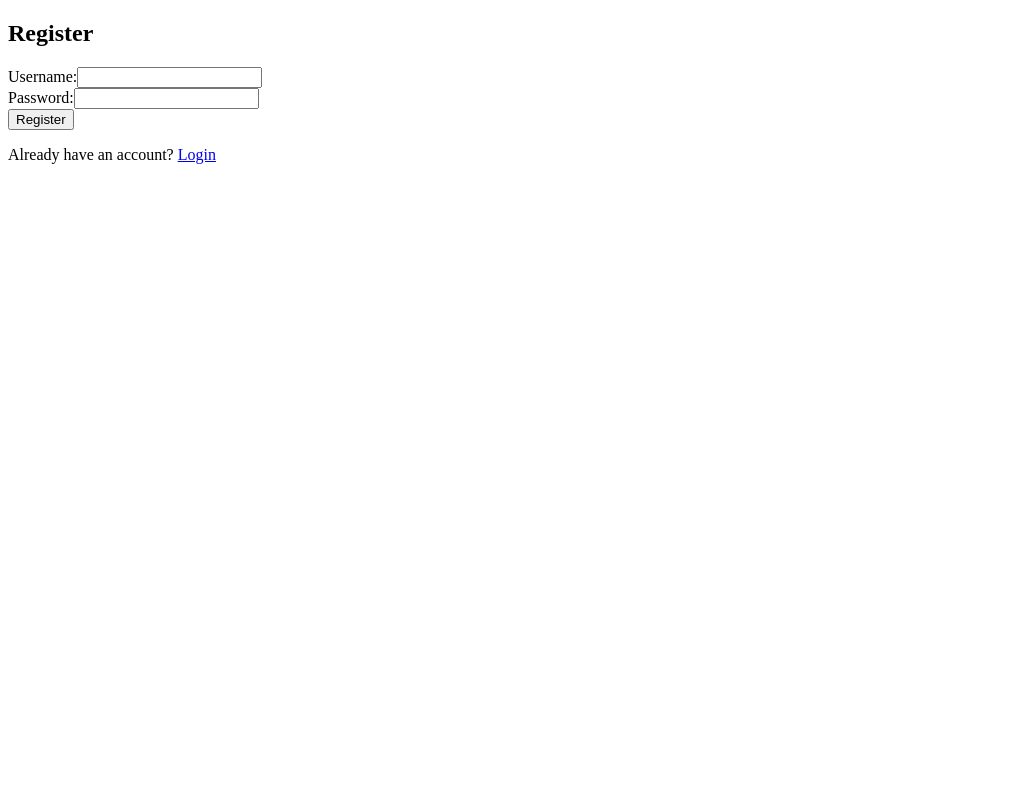
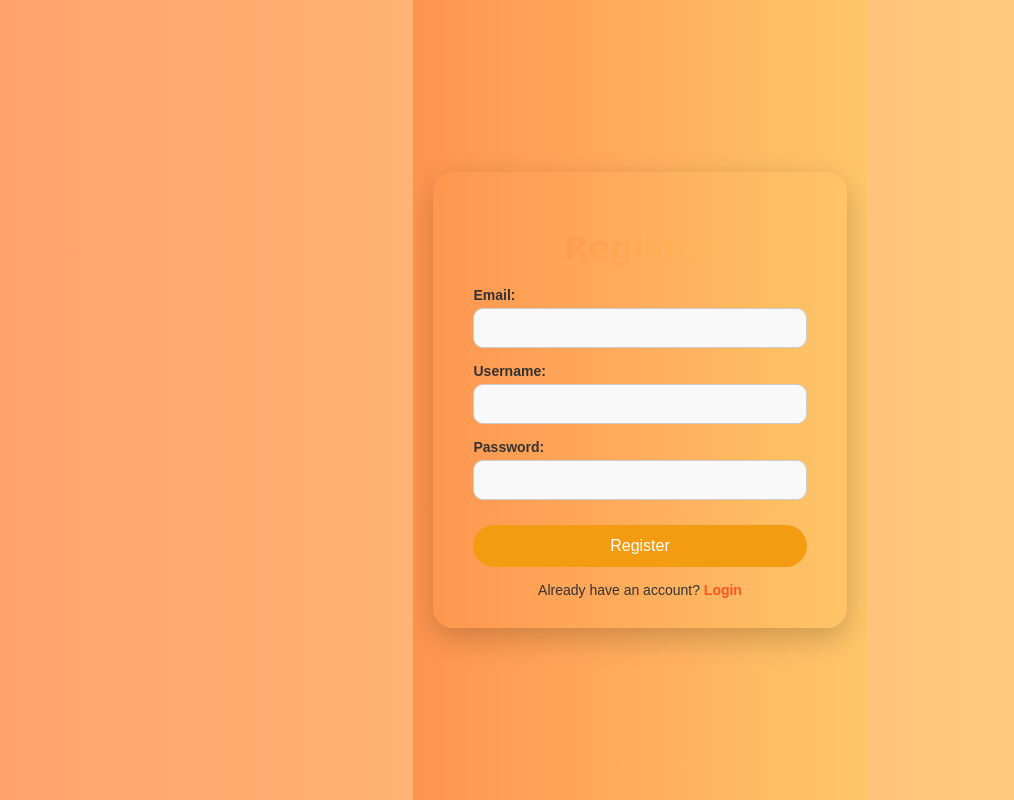
Before and after one commit to Nachiket858/Project-Sentify---Emotion-Detection-and-Activity-Suggestion, a Flask app: page /register in a window 1280 px wide. Shown: the whole page, without its empty margins (0-1014 px from the left). Run offline with Flask 3, Linux system fonts and the light colour scheme; some libraries are stand-ins or nearby versions.

Commit message:
email and style for login and register

```diff
--- a/app.py
+++ b/app.py
@@ -11,8 +11,8 @@ app = Flask(__name__)
 app.secret_key = "your_secret_key"  # Set a secret key for sessions
 
 # Configure MongoDB with Sentify database
-# app.config["MONGO_URI"] = "mongodb://localhost:27017/Sentify"
-app.config["MONGO_URI"] = "mongodb+srv://nachiket:pass123@cluster0.bppyd.mongodb.net/Sentify?retryWrites=true&w=majority"
+app.config["MONGO_URI"] = "mongodb://localhost:27017/Sentify"
+#app.config["MONGO_URI"] = "mongodb+srv://nachiket:pass123@cluster0.bppyd.mongodb.net/Sentify?retryWrites=true&w=majority"
 mongo = PyMongo(app)
 bcrypt = Bcrypt(app)
 
@@ -45,9 +45,10 @@ def register():
     if request.method == "POST":
         username = request.form.get("username")
         password = request.form.get("password")
+        email = request.form.get("email")
 
-        # Check if username already exists
-        existing_user = users.find_one({"username": username})
+        # Check if username and email already exists
+        existing_user = users.find_one({"username": username,'email':email})
 
         if existing_user:
             flash("Username already exists!")
@@ -55,7 +56,7 @@ def register():
 
         # Hash password and save user
         hashed_password = bcrypt.generate_password_hash(password).decode("utf-8")
-        users.insert_one({"username": username, "password": hashed_password})
+        users.insert_one({"username": username, "password": hashed_password,"Email": email})
 
         flash("Registration successful! You can now log in.")
         return redirect(url_for("login"))
--- a/bard.py
+++ b/bard.py
@@ -1,6 +1,6 @@
 import google.generativeai as genai
 
-genai.configure(api_key="api_key_here")
+genai.configure(api_key="you_api_key")
 
 # Function to process DeepFace results and send them to Gemini for activity suggestions
 def suggest_activity(deepface_result):
--- /dev/null
+++ b/static/reg.css
@@ -0,0 +1,214 @@
+/* General Styling */
+body, html {
+    margin: 0;
+    padding: 0;
+    font-family: 'Poppins', sans-serif;
+    background: linear-gradient(90deg, rgba(255, 140, 70, 0.8), rgba(255, 200, 100, 0.8));
+    color: #333;
+    display: flex;
+    justify-content: center;
+    align-items: center;
+    height: 100vh;
+    text-align: center;
+    overflow: hidden;
+}
+
+/* Form Container */
+.form-container {
+    display: flex;
+    justify-content: center;
+    align-items: center;
+    width: 100%;
+    height: 100%;
+    padding: 20px; /* Adds space for blending the gradient on top/bottom */
+
+}
+
+/* Form Styling */
+form {
+   /* General Styling */
+body, html {
+    margin: 0;
+    padding: 0;
+    font-family: 'Poppins', sans-serif;
+    background: linear-gradient(90deg, rgba(255, 140, 70, 0.8), rgba(255, 200, 100, 0.8));
+    color: #333;
+    display: flex;
+    justify-content: center;
+    align-items: center;
+    height: 100vh;
+    text-align: center;
+    overflow: hidden;
+}
+
+/* Form Container */
+.form-container {
+    display: flex;
+    justify-content: center;
+    align-items: center;
+    width: 100%;
+    height: 100%;
+    padding: 20px; /* Adds space for blending the gradient on top/bottom */
+    background: rgba(255, 140, 70, 0.8);
+}
+
+/* Form Styling */
+form {
+    background: linear-gradient(90deg, rgba(255, 140, 70, 0.05), rgba(255, 200, 100, 0.05)); /* Subtle gradient inside the form */
+    padding: 30px 40px;
+    border-radius: 20px;
+    box-shadow: 0 10px 30px rgba(0, 0, 0, 0.2);
+    max-width: 400px;
+    width: 100%;
+    text-align: left;
+    position: relative;
+}
+
+/* Title Styling */
+h2 {
+    font-family: 'Pacifico', cursive;
+    font-size: 32px;
+    color: #ff5722;
+    margin-bottom: 20px;
+    text-align: center;
+    background: linear-gradient(90deg, rgba(255, 140, 70, 1), rgba(255, 200, 100, 1));
+    -webkit-background-clip: text;
+    color: transparent; /* Text gradient for a modern touch */
+}
+
+/* Label and Input Styling */
+label {
+    display: block;
+    font-size: 14px;
+    font-weight: bold;
+    margin-bottom: 5px;
+    color: #333;
+}
+
+input[type="email"],
+input[type="text"],
+input[type="password"] {
+    width: 100%;
+    padding: 10px;
+    font-size: 16px;
+    margin-bottom: 15px;
+    border: 1px solid #ccc;
+    border-radius: 10px;
+    box-sizing: border-box;
+    background-color: #f9f9f9;
+}
+
+/* Button Styling */
+button {
+    background-color: #f39c12;
+    color: white;
+    padding: 12px 20px;
+    font-size: 16px;
+    border: none;
+    border-radius: 30px;
+    cursor: pointer;
+    width: 100%;
+    margin-top: 10px;
+    transition: background-color 0.3s ease;
+}
+
+button:hover {
+    background-color: #e67e22;
+}
+
+/* Link Styling */
+.login-link {
+    font-size: 14px;
+    margin-top: 15px;
+    text-align: center;
+    margin-bottom: 0;
+}
+
+.login-link a {
+    text-decoration: none;
+    color: #ff5722;
+    font-weight: bold;
+}
+
+.login-link a:hover {
+    text-decoration: underline;
+}
+
+    padding: 30px 40px;
+    border-radius: 20px;
+    box-shadow: 0 10px 30px rgba(0, 0, 0, 0.2);
+    max-width: 400px;
+    width: 100%;
+    text-align: left;
+    position: relative;
+}
+
+/* Title Styling */
+h2 {
+    font-family: 'Pacifico', cursive;
+    font-size: 32px;
+    color: #ff5722;
+    margin-bottom: 20px;
+    text-align: center;
+    background: linear-gradient(90deg, rgba(255, 140, 70, 1), rgba(255, 200, 100, 1));
+    -webkit-background-clip: text;
+    color: transparent; /* Text gradient for a modern touch */
+}
+
+/* Label and Input Styling */
+label {
+    display: block;
+    font-size: 14px;
+    font-weight: bold;
+    margin-bottom: 5px;
+    color: #333;
+}
+
+input[type="email"],
+input[type="text"],
+input[type="password"] {
+    width: 100%;
+    padding: 10px;
+    font-size: 16px;
+    margin-bottom: 15px;
+    border: 1px solid #ccc;
+    border-radius: 10px;
+    box-sizing: border-box;
+    background-color: #f9f9f9;
+}
+
+/* Button Styling */
+button {
+    background-color: #f39c12;
+    color: white;
+    padding: 12px 20px;
+    font-size: 16px;
+    border: none;
+    border-radius: 30px;
+    cursor: pointer;
+    width: 100%;
+    margin-top: 10px;
+    transition: background-color 0.3s ease;
+}
+
+button:hover {
+    background-color: #e67e22;
+}
+
+/* Link Styling */
+.login-link {
+    font-size: 14px;
+    margin-top: 15px;
+    text-align: center;
+    margin-bottom: 0;
+}
+
+.login-link a {
+    text-decoration: none;
+    color: #ff5722;
+    font-weight: bold;
+}
+
+.login-link a:hover {
+    text-decoration: underline;
+}
--- a/templates/mode_selection.html
+++ b/templates/mode_selection.html
@@ -24,7 +24,9 @@
             <div class="collapse navbar-collapse justify-content-end" id="navbarNav">
                 <ul class="navbar-nav">
                     <li class="nav-item">
-                        <span class="nav-link">{{ username }}</span>
+                        <span class="nav-link username">{{ username }}
+
+                        </span>
                     </li>
                     <span class="nav-link">About us</span>
                     <li class="nav-item">
--- a/templates/register.html
+++ b/templates/register.html
@@ -2,15 +2,29 @@
 <html lang="en">
 <head>
     <meta charset="UTF-8">
+    <meta name="viewport" content="width=device-width, initial-scale=1.0">
     <title>Register</title>
+    <link rel="stylesheet" href="{{ url_for('static', filename='reg.css') }}">
 </head>
 <body>
-    <h2>Register</h2>
-    <form action="{{ url_for('register') }}" method="POST">
-        <label>Username:</label><input type="text" name="username" required><br>
-        <label>Password:</label><input type="password" name="password" required><br>
-        <button type="submit">Register</button>
-    </form>
-    <p>Already have an account? <a href="{{ url_for('login') }}">Login</a></p>
+    <div class="form-container">
+        <form action="{{ url_for('register') }}" method="POST">
+            <h2>Register</h2> <!-- Register at the top -->
+            <label>Email:</label>
+            <input type="email" name="email" required>
+
+            <label>Username:</label>
+            <input type="text" name="username" required>
+
+            <label>Password:</label>
+            <input type="password" name="password" required>
+
+            <button type="submit">Register</button>
+
+            <p class="login-link">Already have an account?
+                <a href="{{ url_for('login') }}">Login</a>
+            </p> <!-- Already have an account at the bottom -->
+        </form>
+    </div>
 </body>
 </html>
```
Also changed, not shown: static/login.css (added, +106 -0 lines), static/style1.css (+0 -11 lines), templates/login.html (+13 -7 lines), static/style2.css (line endings or trailing spaces).
